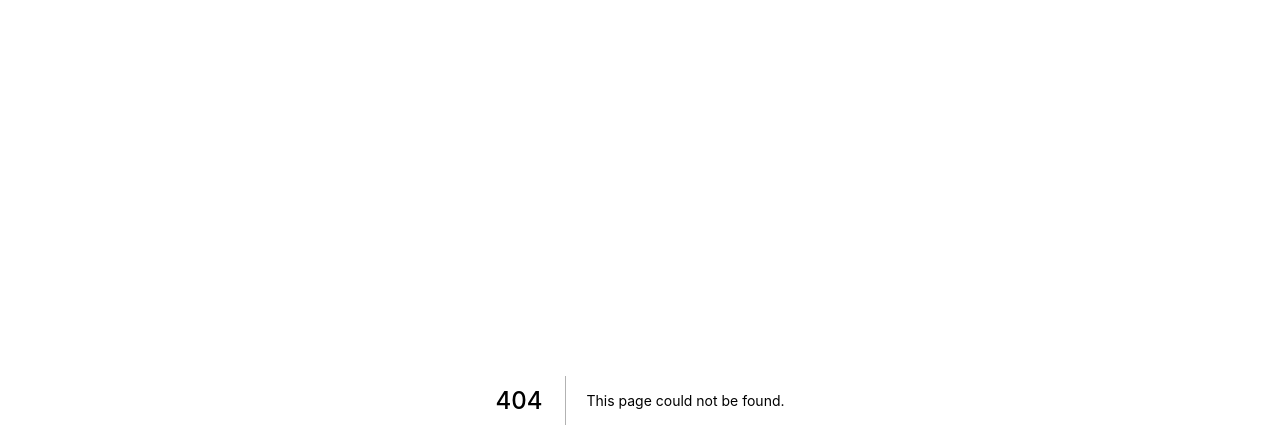
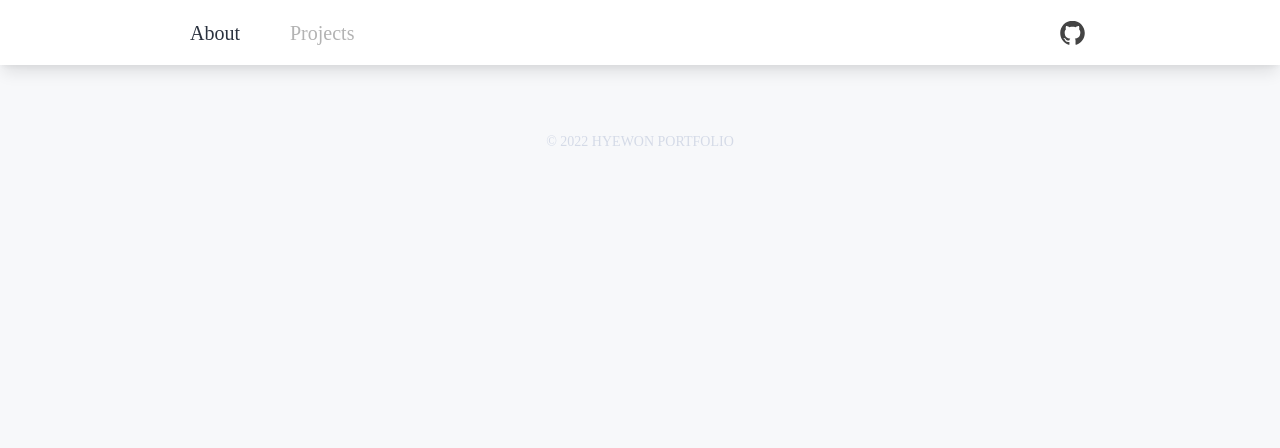
Before and after one commit to hyeewooon/hyeewooon-portfolio, a Next.js app: page /projects in a window 1280 px wide. Before the commit this address had no page. Shown: the top 448 px of the page. Built offline with nearby package versions, Linux system fonts and the light colour scheme.

Commit message:
feat: 메뉴 버튼 pathname에 따라 고정되도록 설정

```diff
--- a/components/Common/Layout/Layout.store.ts
+++ b/components/Common/Layout/Layout.store.ts
@@ -5,8 +5,7 @@ import { NavStatus } from './model';
 export const navMenuStore = atom<NavStatus>({
   key: 'navMenu',
   default: {
-    open: false,
-    currentMenu: 'DASHBOARD',
-    currentMenuPath: ['DashBoard']
+    currentMenu: 'About',
+    currentMenuPath: '/about'
   }
 });
--- a/components/Common/Layout/NavMenu/NavMenu.styles.tsx
+++ b/components/Common/Layout/NavMenu/NavMenu.styles.tsx
@@ -90,10 +90,10 @@ export const NavMenuList = styled.ul<{ menuOpen: boolean }>`
   }
 `;
 
-export const NavMenuItem = styled.li`
+export const NavMenuItem = styled.li<{ active: boolean }>`
   position: relative;
   font-size: 20px;
-  color: #2b323f;
+  color: ${({ active }) => (active ? '#b3b3b3' : '#2b323f')};
 
   ${Theme.ThemeResource.mq.mobile} {
     width: 90%;
@@ -103,7 +103,7 @@ export const NavMenuItem = styled.li`
   }
 
   &:hover {
-    color: #bdc8de;
+    color: #b3b3b3;
     cursor: pointer;
     transition-duration: 0.5s;
   }
--- a/components/Common/Layout/NavMenu/index.tsx
+++ b/components/Common/Layout/NavMenu/index.tsx
@@ -1,12 +1,23 @@
-import React, { useState } from 'react';
+import React, { useState, useEffect, useCallback } from 'react';
+import { useRecoilState } from 'recoil';
 import Image from 'next/image';
+import { useRouter } from 'next/router';
 
 import * as SC from './NavMenu.styles';
+import { navMenuStore } from '@components/Common/Layout/Layout.store';
+import { NavMenu } from '@components/Common/Layout/model';
+
+const menuInfo: { menuName: NavMenu; pageURL: string }[] = [
+  { menuName: 'About', pageURL: '/about' },
+  { menuName: 'Projects', pageURL: '/projects' }
+];
 
 const NavMenu: React.FC = () => {
   const [menuState, setMenuState] = useState({
     open: false
   });
+  const [navStatus, setNavStatus] = useRecoilState(navMenuStore);
+  const router = useRouter();
 
   const changeMenuState = () => {
     setMenuState({
@@ -14,6 +25,29 @@ const NavMenu: React.FC = () => {
       open: !menuState.open
     });
   };
+
+  const moveToPageURL = (menuName: NavMenu, pageURL: string) => {
+    setNavStatus({
+      ...navStatus,
+      currentMenu: menuName,
+      currentMenuPath: pageURL
+    });
+
+    router.push(pageURL);
+  };
+
+  const initActiveState = useCallback(() => {
+    const { pathname } = router;
+
+    setNavStatus((prevState) => ({
+      ...prevState,
+      currentMenuPath: pathname
+    }));
+  }, [router, setNavStatus]);
+
+  useEffect(() => {
+    initActiveState();
+  }, []);
 
   return (
     <SC.NavMenuContainer menuOpen={menuState.open}>
@@ -23,8 +57,17 @@ const NavMenu: React.FC = () => {
             <Image src="/images/icon-menu.svg" layout="fill" />
           </SC.NavMenuButton>
           <SC.NavMenuList menuOpen={menuState.open}>
-            <SC.NavMenuItem>About</SC.NavMenuItem>
-            <SC.NavMenuItem>Projects</SC.NavMenuItem>
+            {menuInfo.map(({ menuName, pageURL }) => {
+              return (
+                <SC.NavMenuItem
+                  active={navStatus.currentMenuPath === pageURL}
+                  key={menuName}
+                  onClick={() => moveToPageURL(menuName, pageURL)}
+                >
+                  {menuName}
+                </SC.NavMenuItem>
+              );
+            })}
           </SC.NavMenuList>
         </div>
         <SC.IconLink href="https://github.com/hyeewooon" target="_blank">
--- a/components/Main/index.tsx
+++ b/components/Main/index.tsx
@@ -1,9 +1,14 @@
 import React from 'react';
+import { useRecoilValue } from 'recoil';
+import { useRouter } from 'next/router';
 
 import { Layout, Profile, About } from '@components';
+import { navMenuStore } from '@components/Common/Layout/Layout.store';
 import * as SC from './Main.styles';
 
 const Main: React.FC = () => {
+  const navStatus = useRecoilValue(navMenuStore);
+
   return (
     <Layout>
       <SC.MainContainer>
--- /dev/null
+++ b/components/Project/Main.styles.tsx
@@ -0,0 +1,19 @@
+import styled from 'styled-components';
+
+import { Theme } from '@base';
+
+export const ProjectContainer = styled.div`
+  margin-top: 70px;
+  width: 100%;
+  display: flex;
+  justify-content: center;
+`;
+
+export const ProjectContent = styled.div`
+  width: 80%;
+  max-width: 900px;
+
+  ${Theme.ThemeResource.mq.mobile} {
+    width: 90%;
+  }
+`;
--- /dev/null
+++ b/components/Project/index.tsx
@@ -0,0 +1,16 @@
+import React from 'react';
+
+import { Layout } from '@components';
+import * as SC from './Main.styles';
+
+const Project: React.FC = () => {
+  return (
+    <Layout>
+      <SC.ProjectContainer>
+        <SC.ProjectContent></SC.ProjectContent>
+      </SC.ProjectContainer>
+    </Layout>
+  );
+};
+
+export default Project;
--- a/components/index.ts
+++ b/components/index.ts
@@ -5,3 +5,4 @@ export { default as Head } from './Common/Head';
 export { default as Profile } from './Profile';
 export { default as About } from './About';
 export { default as Main } from './Main';
+export { default as Project } from './Project';
--- a/next.config.js
+++ b/next.config.js
@@ -1,6 +1,15 @@
 /** @type {import('next').NextConfig} */
 const nextConfig = {
   reactStrictMode: true,
-}
+  async redirects() {
+    return [
+      {
+        source: '/',
+        destination: '/about',
+        permanent: true
+      }
+    ];
+  }
+};
 
-module.exports = nextConfig
+module.exports = nextConfig;
--- a/pages/index.tsx
+++ b/pages/about.tsx
@@ -3,8 +3,8 @@ import { NextPage } from 'next';
 
 import { Main } from '@components';
 
-const Home: NextPage = () => {
+const About: NextPage = () => {
   return <Main />;
 };
 
-export default Home;
+export default About;
--- /dev/null
+++ b/pages/projects.tsx
@@ -0,0 +1,10 @@
+import React from 'react';
+import { NextPage } from 'next';
+
+import { Project } from '@components';
+
+const Projects: NextPage = () => {
+  return <Project />;
+};
+
+export default Projects;
```
Also changed, not shown: components/Common/Layout/model.ts (+4 -3 lines), tsconfig.json (+13 -1 lines).
